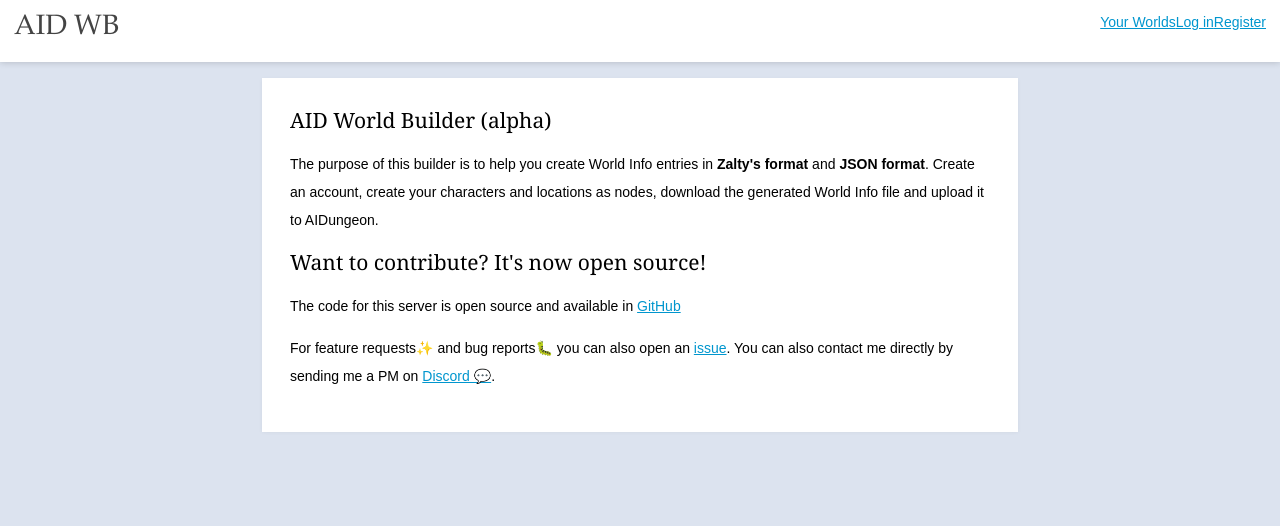
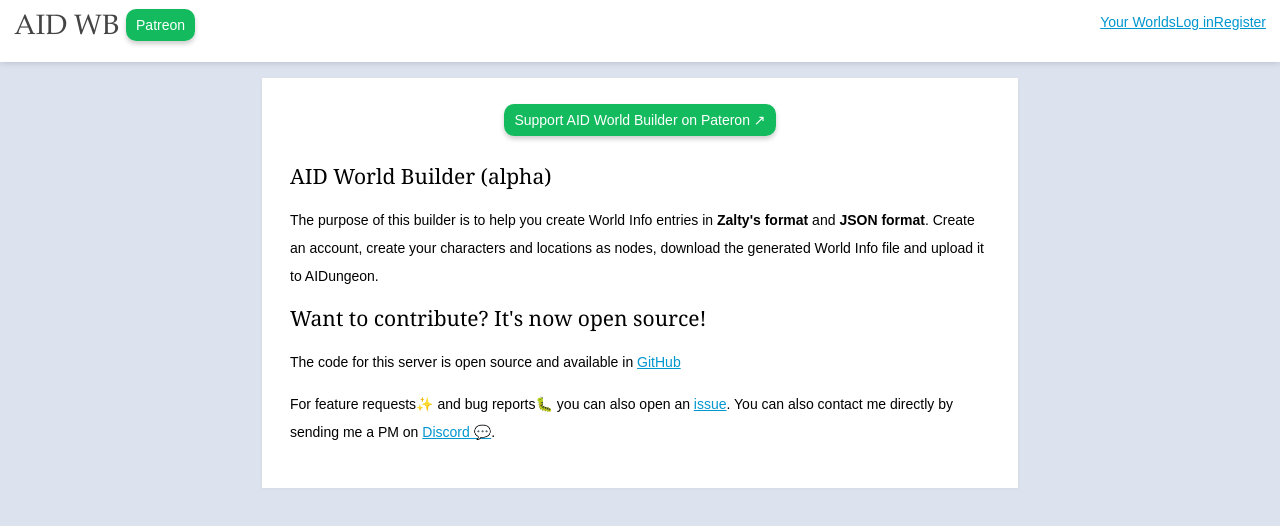
Before and after one commit to kvintessents/aid-world-builder, a Nuxt app: page / in a window 1280 px wide. Shown: the top 526 px of the page. Built offline with nearby package versions, Linux system fonts and the light colour scheme; no server answers.

Commit message:
Patreon link
Added Patron link to help cover the server costs.

```diff
--- a/client/components/NavBar/NavBar.vue
+++ b/client/components/NavBar/NavBar.vue
@@ -3,8 +3,9 @@
         <div class="logo-container">
             <nuxt-link to="/" class="logo-link">
                 <h1 v-if="isFrontpage" class="logo">AID WB</h1>
-                <div v-else class="logo">{{ isEditPage ? 'AID WB' : 'AID WB' }}</div>
+                <div v-else class="logo">AID WB</div>
             </nuxt-link>
+            <a href="https://www.patreon.com/aidwb" target="_blank" class="patreon-link">Patreon</a>
             <input v-if="isEditPage" class="logo world-input" :value="worldName" :size="worldName.length" @input="onWorldNameInput" />
         </div>
 
@@ -82,4 +83,10 @@
     .search {
         flex-grow: 1;
     }
+
+    .patreon-link {
+        position: relative;
+        top: -0.5em;
+        left: 0.5em;
+    }
 </style>
--- a/client/pages/index.vue
+++ b/client/pages/index.vue
@@ -1,6 +1,10 @@
 <template>
     <div>
         <Paper padded-2 class="website-description">
+            <p class="patreon-text">
+                <a href="https://www.patreon.com/aidwb" target="_blank" class="patreon-link">Support AID World Builder on Pateron ↗</a>
+            </p>
+
             <h2>AID World Builder (alpha)</h2>
 
             <p>The purpose of this builder is to help you create World Info entries in <strong>Zalty's format</strong> and <strong>JSON format</strong>. Create an account, create your characters and locations as nodes, download the generated World Info file and upload it to AIDungeon.</p>
@@ -64,4 +68,9 @@
         margin-top: 2em;
         width: 50em;
     }
+
+    .patreon-text {
+        text-align: center;
+        margin-bottom: 2em;
+    }
 </style>
--- a/client/scss/global.scss
+++ b/client/scss/global.scss
@@ -36,3 +36,16 @@
         color: rgb(0, 255, 0);
     }
 }
+
+.patreon-link {
+    background: #13bb5e;
+    padding: 8px 10px;
+    color: #fff;
+    border-radius: 10px;
+    text-decoration: none;
+    box-shadow: 0 3px 5px rgba(0, 0, 0, 0.2);
+
+    &:hover {
+        text-decoration: underline;
+    }
+}
```
